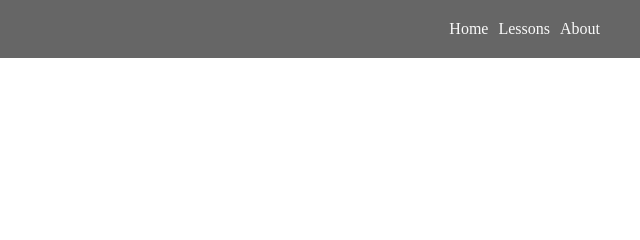
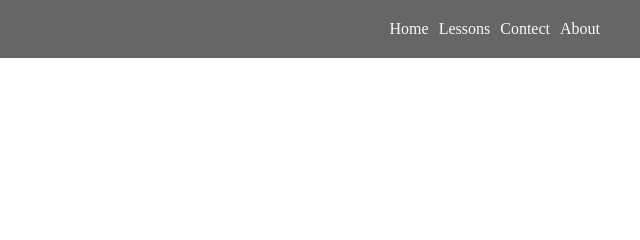
Before and after one commit to Done-Yang/CSS_Layout_learning, a plain HTML site: page index.html in a window 1280 px wide. Shown: the top 240 px of the page, 640-1280 px from the left. Drawn offline with Linux system fonts and the light colour scheme.

Commit message:
change index file

```diff
--- a/index.html
+++ b/index.html
@@ -16,6 +16,7 @@
             <ul>
                 <li><a href="">Home</a></li>
                 <li><a href="">Lessons</a></li>
+                <li><a href="">Contect</a></li>
                 <li><a href="">About</a></li>
             </ul>
         </nav>
```
